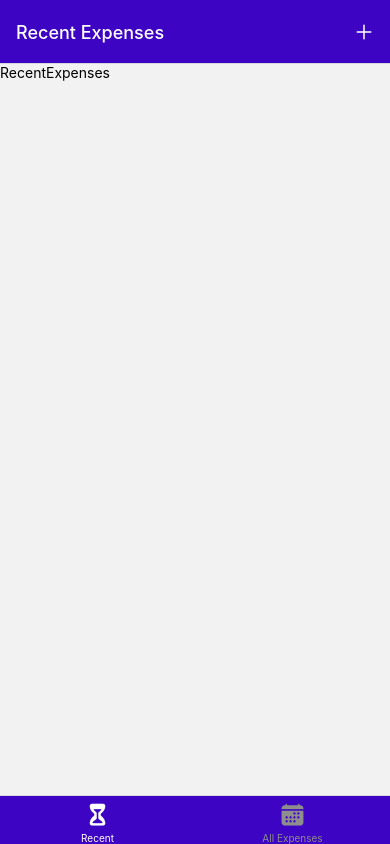
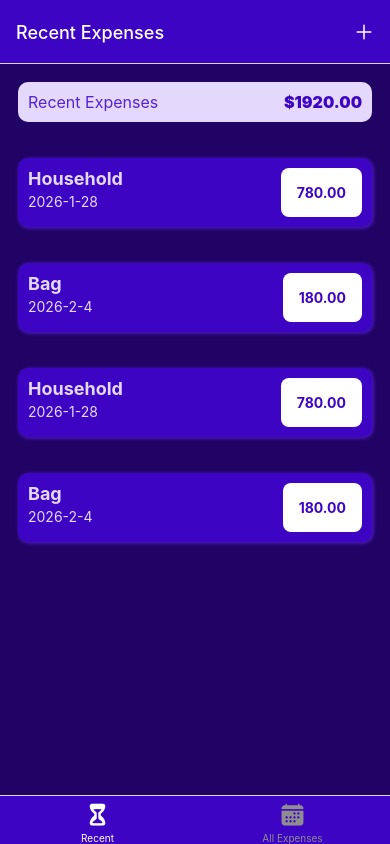
Before and after one commit to pavithra-muniraju/RN_Expense_Tracker_App, a React Native app: screen / in a window 390 px wide. Built offline with nearby package versions, Linux system fonts and the light colour scheme.

Commit message:
Expense Context added

```diff
--- a/App.js
+++ b/App.js
@@ -8,6 +8,7 @@ import ManageExpenses from './screens/ManageExpenses';
 import { GlobalStyles } from './constants/styles';
 import { Ionicons } from '@expo/vector-icons'
 import IconButton from './UI/IconButton';
+import ExpensesContextProvider from './store/ExpensesContext';
 
 export default function App() {
 
@@ -44,6 +45,7 @@ export default function App() {
   return (
     <>
       <StatusBar style="inverted" />
+      <ExpensesContextProvider>
         <NavigationContainer>
           <Stack.Navigator screenOptions={{
             headerStyle: { backgroundColor: GlobalStyles.colors.primary500 },
@@ -55,6 +57,7 @@ export default function App() {
             }} />
           </Stack.Navigator>
         </NavigationContainer>
+      </ExpensesContextProvider>
     </>
 
   );
--- a/components/ExpensesOutput/ExpensesOutput.js
+++ b/components/ExpensesOutput/ExpensesOutput.js
@@ -2,69 +2,13 @@ import { Text, View } from "react-native";
 import ExpensesSummary from "./ExpensesSummary";
 import ExpensesList from "./ExpensesList";
 
-const Dummy_Expenses = [
-    {
-        id: 'e1',
-        desc: 'pair of shoes',
-        amount: 200,
-        date: new Date('2025-11-23')
-    },
-    {
-        id: 'e2',
-        desc: 'pair of trouser',
-        amount: 2000,
-        date: new Date('2025-12-23')
-    },
-    {
-        id: 'e3',
-        desc: 'Groseries',
-        amount: 600,
-        date: new Date('2025-12-29')
-    },
-    {
-        id: 'e4',
-        desc: 'Book',
-        amount: 780,
-        date: new Date('2026-02-23')
-    },
-    {
-        id: 'e5',
-        desc: 'Household',
-        amount: 780,
-        date: new Date('2026-02-28')
-    },
-    {
-        id: 'e6',
-        desc: 'Bag',
-        amount: 180,
-        date: new Date('2026-03-04')
-    },
-    {
-        id: 'e14',
-        desc: 'Book',
-        amount: 780,
-        date: new Date('2026-02-23')
-    },
-    {
-        id: 'e15',
-        desc: 'Household',
-        amount: 780,
-        date: new Date('2026-02-28')
-    },
-    {
-        id: 'e16',
-        desc: 'Bag',
-        amount: 180,
-        date: new Date('2026-03-04')
-    }
-]
-function ExpensesOutput({ expensesperiod }) {
+function ExpensesOutput({ expenses, expensesperiod }) {
 
     return (
         <View>
-            <ExpensesSummary expenses={Dummy_Expenses} periodName={expensesperiod} />
+            <ExpensesSummary expenses={expenses} periodName={expensesperiod} />
 
-            <ExpensesList data={Dummy_Expenses} />
+            <ExpensesList data={expenses} />
         </View>
     )
 }
--- a/screens/AllExpenses.js
+++ b/screens/AllExpenses.js
@@ -1,11 +1,18 @@
 import { StyleSheet, Text, View } from "react-native";
 import ExpensesOutput from "../components/ExpensesOutput/ExpensesOutput";
 import { GlobalStyles } from "../constants/styles";
+import { useContext } from "react";
+import { ExpensesContext } from "../store/ExpensesContext";
 
 function AllExpenses() {
+
+    const expensesContext = useContext(ExpensesContext);
+
+    const expenses = expensesContext.expenses;
+
     return(
         <View style={styles.container}>
-            <ExpensesOutput expensesperiod="Last 7 days" />
+            <ExpensesOutput expenses={expenses} expensesperiod="Last 7 days" />
         </View>
     )
 }
--- a/screens/RecentExpenses.js
+++ b/screens/RecentExpenses.js
@@ -1,11 +1,32 @@
-import { Text, View } from "react-native";
+import { StyleSheet, Text, View } from "react-native";
+import { ExpensesContext } from "../store/ExpensesContext";
+import { useContext } from "react";
+import ExpensesOutput from "../components/ExpensesOutput/ExpensesOutput";
+import { GlobalStyles } from "../constants/styles";
+import { getDateMinusDate } from "../util/date";
 
 function RecentExpenses() {
+
+    const expensesContext = useContext(ExpensesContext);
+
+    const recentExpenses = expensesContext.expenses.filter((expense) => {
+        const today = new Date();
+        const date7daysAgo = getDateMinusDate(today, 7);
+        return expense.date > date7daysAgo;
+    });
+
     return(
-        <View>
-            <Text>RecentExpenses</Text>
+        <View style={styles.container}>
+            <ExpensesOutput expenses={recentExpenses} expensesperiod="Recent Expenses" />
         </View>
     )
 }
 
 export default RecentExpenses;
+
+const styles = StyleSheet.create({
+    container: {
+        backgroundColor: GlobalStyles.colors.primary800,
+        height: '100%'
+    }
+})
--- /dev/null
+++ b/store/ExpensesContext.js
@@ -0,0 +1,119 @@
+import { createContext, useReducer } from "react";
+
+export const Dummy_Expenses = [
+    {
+        id: 'e1',
+        desc: 'pair of shoes',
+        amount: 200,
+        date: new Date('2025-11-23')
+    },
+    {
+        id: 'e2',
+        desc: 'pair of trouser',
+        amount: 2000,
+        date: new Date('2025-12-23')
+    },
+    {
+        id: 'e3',
+        desc: 'Groseries',
+        amount: 600,
+        date: new Date('2025-12-29')
+    },
+    {
+        id: 'e4',
+        desc: 'Book',
+        amount: 780,
+        date: new Date('2026-02-23')
+    },
+    {
+        id: 'e5',
+        desc: 'Household',
+        amount: 780,
+        date: new Date('2026-02-28')
+    },
+    {
+        id: 'e6',
+        desc: 'Bag',
+        amount: 180,
+        date: new Date('2026-03-04')
+    },
+    {
+        id: 'e14',
+        desc: 'Book',
+        amount: 780,
+        date: new Date('2026-02-23')
+    },
+    {
+        id: 'e15',
+        desc: 'Household',
+        amount: 780,
+        date: new Date('2026-02-28')
+    },
+    {
+        id: 'e16',
+        desc: 'Bag',
+        amount: 180,
+        date: new Date('2026-03-04')
+    }
+]
+
+export const ExpensesContext = createContext({
+    expenses: [],
+    addExpense: ({ desc, amount, date }) => { },
+    deleteExpense: (id) => { },
+    updateExpense: (id, { desc, amount, date }) => { }
+});
+
+function expensesReducer(state, action) {
+    switch (action.type) {
+
+        case 'ADD':
+            const id = new Date.toString() + Math.random().toString();
+            return [{...action.payload, id: id}, ...state ]
+
+        case 'UPDATE':
+            const updateExpenseIndex = state.findIndex(
+                (expense) => expense.id == action.payload.id
+            );
+
+            const updatableExpense = state[updateExpenseIndex];
+            const updatedExpenseItem = {...updatableExpense, ...action.payload.data};
+
+            const updatedExpensesArray = [...state];
+
+            updatedExpensesArray[updateExpenseIndex] = updatedExpenseItem;
+            return updatedExpensesArray;
+
+        case 'DELETE':
+            return state.filter((expense) => expense.id !== action.payload)
+        default:
+            return state;
+    }
+}
+
+export default function ExpensesContextProvider({ children }) {
+
+    const [expensesState, dispatch] = useReducer(expensesReducer, Dummy_Expenses)
+
+    function addExpense({expenseDate}) {
+        dispatch({type: 'ADD', payload: expenseDate});
+    }
+
+    function deleteExpense(id) {
+        dispatch({type: 'DELETE', payload: id})
+    }
+
+    function updateExpense(id, expenseDate) {
+        dispatch({type: 'UPDATE', payload: { id: id, data: expenseDate}})
+    }
+
+    const value = {
+        expenses: expensesState,
+        addExpense: addExpense,
+        deleteExpense: deleteExpense,
+        updateExpense: updateExpense
+    }
+    return (
+        <ExpensesContext.Provider value={value}>{children}</ExpensesContext.Provider>
+    )
+}
--- a/util/date.js
+++ b/util/date.js
@@ -1,3 +1,7 @@
 export function getFormatedDate(date) {
     return `${date.getFullYear()}-${date.getMonth()}-${date.getDate()}`;
 }
+
+export function getDateMinusDate(date, days) {
+    return new Date(date.getFullYear(), date.getMonth(), date.getDate() - days)
+}
```
Lines whose indentation alone changed are shown as unchanged.
